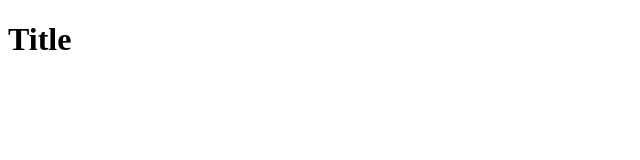
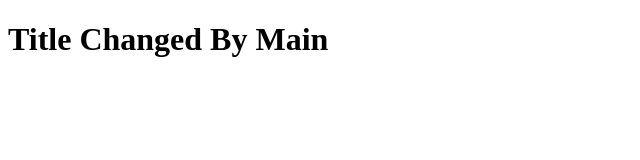
Before and after one commit to Salman-2523/GitCourse, a plain HTML site: page index.html in a window 1280 px wide. Shown: the whole page, without its empty margins (0-640 px from the left). Drawn offline with Linux system fonts and the light colour scheme.

Commit message:
changes made by main

```diff
--- a/index.html
+++ b/index.html
@@ -7,6 +7,6 @@
     <title>Document</title>
 </head>
 <body>
-    <h1>Title</h1>
+    <h1>Title Changed By Main</h1>
 </body>
 </html>
```
